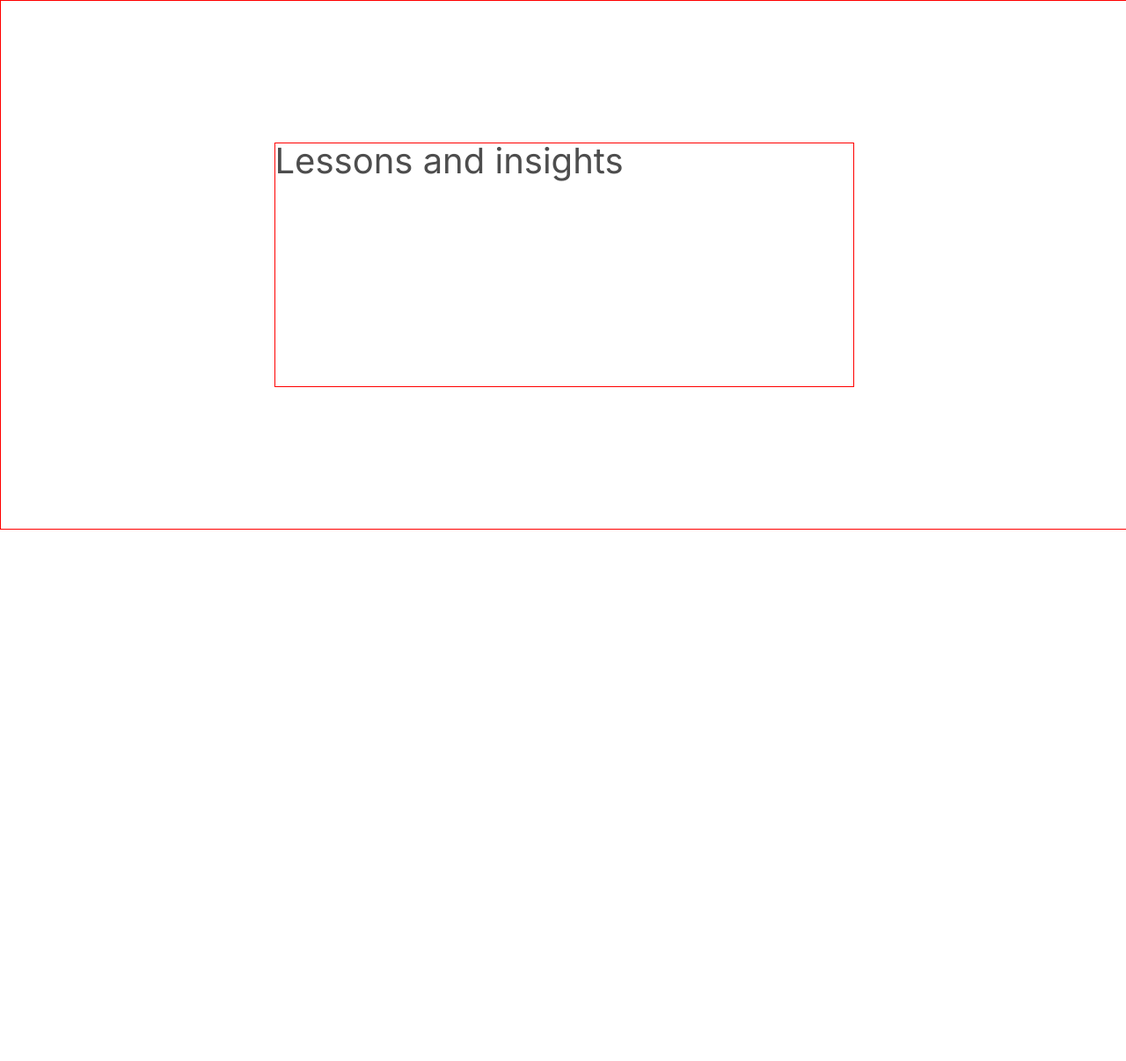
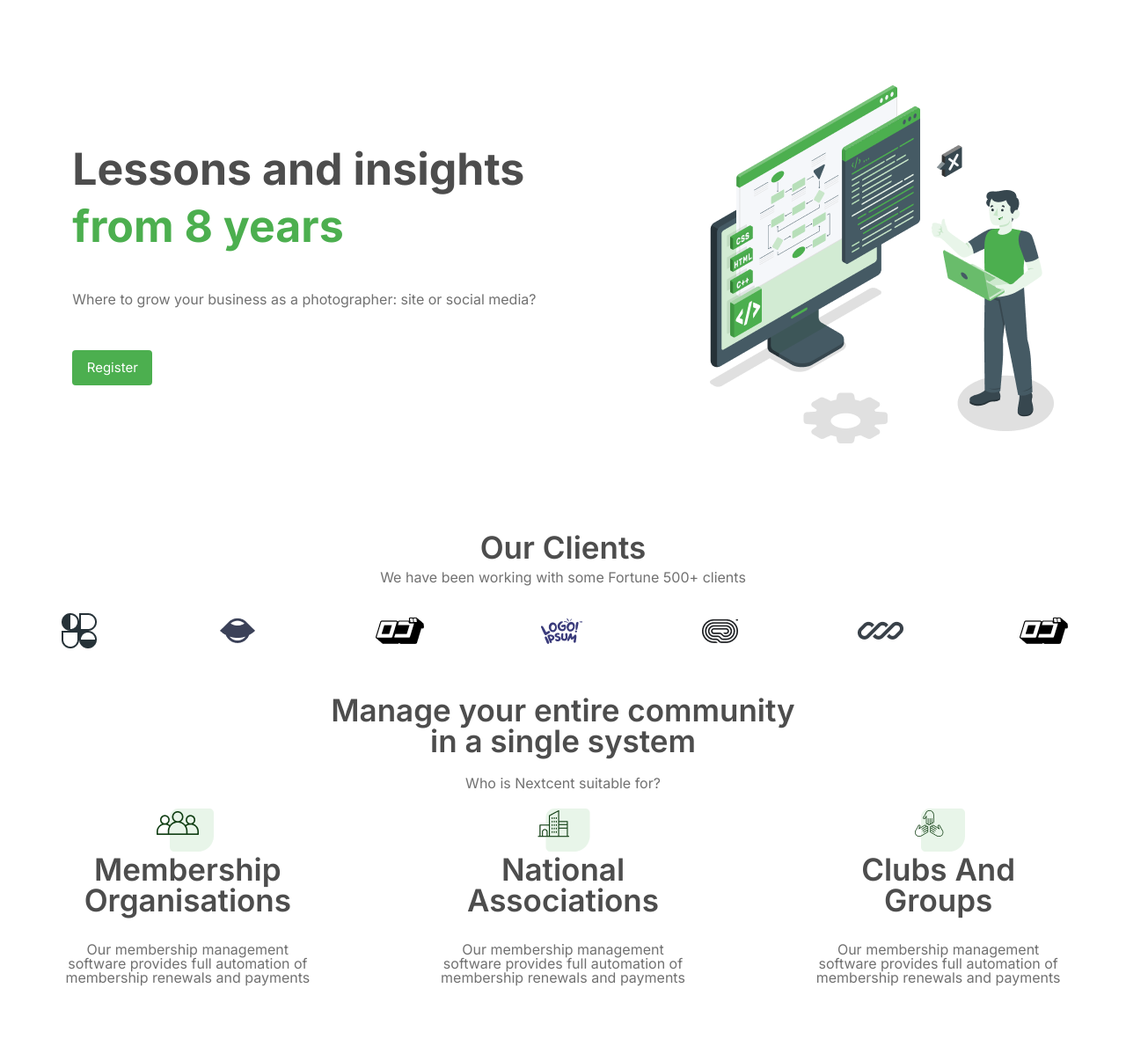
Before and after one commit to Oleksiy988998/project, a plain HTML site: page index.html in a window 1280 px wide. Shown: the part 84-1290 px from the top of the page at 88% size. Before the commit the page ends 800 px from the top, so only its background shows below. Drawn offline with Linux system fonts and the light colour scheme.

Commit message:
Continued work on the landing page

```diff
--- a/index.html
+++ b/index.html
@@ -36,6 +36,55 @@
     <div class="container1">
         <div class="div1">
             <p class="text-lessons">Lessons and insights </p>
+            <p class="text-from">from 8 years</p>
+            <p class="text-where">Where to grow your business as a photographer: site or social media?</p>
+            <div>
+                <button class="text-register" href="#">Register</button>
+            </div>
+        </div>
+        <img src="img/Illustration.png" alt="">
+    </div>
+    <div class="container2">
+        <div class="div2">
+            <p class="text-our-clients">Our Clients</p>
+        </div>
+        <div class="div3">
+            <p class="text-we-have">We have been working with some Fortune 500+ clients</p>
+        </div>
+        <div class="div4">
+            <img src="img/Logo (1).png" alt="">
+            <img src="img/Logo (2).png" alt="">
+            <img src="img/Logo (3).png" alt="">
+            <img src="img/Logo (4).png" alt="">
+            <img src="img/Logo (5).png" alt="">
+            <img src="img/Logo (6).png" alt="">
+            <img src="img/Logo (7).png" alt="">
+        </div>
+    </div>
+    <div class="container3">
+        <div class="div5">
+            <p class="text-manage-your">Manage your entire community <br> in a single system</p>
+        </div>
+        <div class="div6">
+            <p class="text-who-is">Who is Nextcent suitable for?</p>
+        </div>
+        <div class="div7">
+            <div class="div8">
+                <img class="icon-1" src="img/Icon.png" alt="">
+                <p class="text-membership">Membership <br> Organisations</p>
+                <p class="text-our-membership">Our membership management <br> software provides full automation of <br> membership renewals and payments</p>
+            </div>
+            <div class="div9">
+                <img class="icon-2" src="img/Icon (1).png" alt="">
+                <p class="text-national">National Associations</p>
+                <p class="text-our-membership">Our membership management <br> software provides full automation of <br> membership renewals and payments</p>
+            </div>
+            <div class="div10">
+                <img class="icon-3" src="img/Icon (2).png" alt="">
+                <p class="text-club-and-groups">Clubs And <br> Groups</p>
+                <p class="text-our-membership">Our membership management <br> software provides full automation of <br> membership renewals and payments</p>
+            </div>
+            </div>
         </div>
     </div>
 </body>
--- a/style.css
+++ b/style.css
@@ -76,19 +76,158 @@
 .container1 {
     width: 100%;
     height: 600px;
-    border: 1px solid red;
+    display: flex;
+    align-items: center;
+    justify-content: space-around;
+}
+.div1 {
+    width: 560px;
+    height: 276px;
+}
+.text-lessons {
+    color: #4D4D4D;
+    font-size: 50px;
+    font-family: 'Inter';
+    font-weight: bold;
+    margin-top: 5px;
+}
+.text-from {
+    color: #4CAF4F;
+    font-size: 50px;
+    font-family: 'Inter';
+    font-weight: bold;
+    padding-top: 15px;
+}
+.text-where {
+    color: #717171;
+    font-family: 'Inter';
+    padding-top: 50px;
+}
+.text-register {
+    width: 91px;
+    height: 40px;
+    font-size: 15px;
+    font-family: 'Inter';
+    color: white;
+    cursor: pointer;
+    background-color: #4CAF4F;
+    border-radius: 4px;
+    border: none;
+    margin-top: 50px;
+}
+.container2 {
+    width: 100%;
+    height: 190px;
+}
+.div2 {
+    width: 100%;
+    height: 44px;
     display: flex;
     align-items: center;
     justify-content: center;
 }
-.div1 {
-    width: 657px;
-    height: 276px;
-    border: 1px solid red;
+.text-our-clients {
+    color: #4D4D4D;
+    font-size: 35px;
+    font-family: 'Inter';
+    font-weight: 600;
 }
-.text-lessons {
+.div3 {
+    width: 100%;
+    height: 24px;
+    display: flex;
+    align-items: center;
+    justify-content: center;
+}
+.text-we-have {
+    color: #717171;
+    font-family: 'Inter';
+}
+.div4 {
+    width: 100%;
+    height: 98px;
+    display: flex;
+    align-items: center;
+    justify-content: space-around;
+}
+.container3 {
+    width: 100%;
+    height: 416px;
+}
+.div5 {
+    width: 100%;
+    height: 88px;
+}
+.text-manage-your {
     color: #4D4D4D;
-    font-size: 40px;
     font-family: 'Inter';
-
+    text-align: center;
+    font-weight: 600;
+    font-size: 35px;
 }
+.div6 {
+    width: 100%;
+    height: 24px;
+    display: flex;
+    align-items: center;
+    justify-content: center;
+}
+.text-who-is {
+    color: #717171;
+    font-family: 'Inter';
+}
+.div7 {
+    width: 100%;
+    height: 280px;
+    display: flex;
+    align-items: center;
+    justify-content: space-around;
+}
+.div8 {
+    width: 300px;
+    height: 260px;
+}
+.div9 {
+    width: 300px;
+    height: 260px;
+}
+.div10 {
+    width: 300px;
+    height: 260px;
+}
+.icon-1 {
+    margin-left: 115px;
+}
+.text-membership {
+    color: #4D4D4D;
+    font-family: 'Inter';
+    font-size: 35px;
+    text-align: center;
+    font-weight: 600;
+}
+.text-our-membership {
+    color: #717171;
+    font-family: 'Inter';
+    text-align: center;
+    margin-top: 30px;
+}
+.icon-2 {
+    margin-left: 115px;
+}
+.text-national {
+    color: #4D4D4D;
+    font-family: 'Inter';
+    font-size: 35px;
+    text-align: center;
+    font-weight: 600;
+}
+.icon-3 {
+    margin-left: 115px;
+}
+.text-club-and-groups {
+    color: #4D4D4D;
+    font-family: 'Inter';
+    font-size: 35px;
+    text-align: center;
+    font-weight: 600;
+}
```
Also changed, not shown: img/Dot.png (added), img/Icon (1).png (added), img/Icon (2).png (added), img/Icon.png (added), img/Illustration.png (added), img/Logo (1).png (added), img/Logo (2).png (added), img/Logo (3).png (added), img/Logo (4).png (added), img/Logo (5).png (added), img/Logo (6).png (added), img/Logo (7).png (added).
